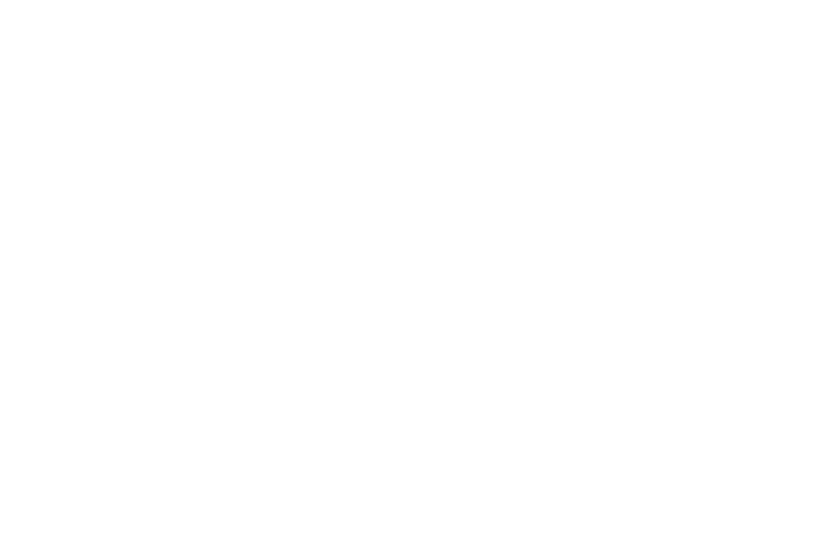
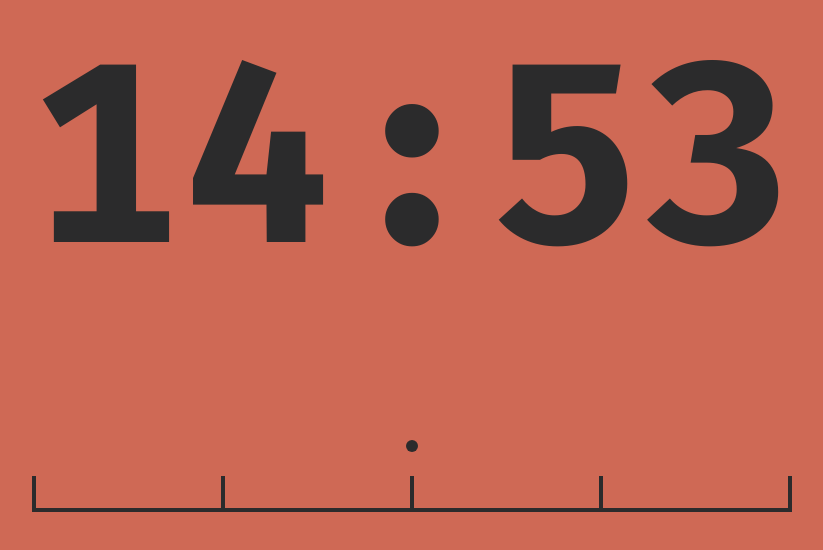
Before and after one commit to loonkwil/pomodoro-timer, a Next.js app: page / in a window 1280 px wide. Shown: the part 142-692 px from the top of the page, without its empty margins (228-1051 px from the left). Built offline with nearby package versions, Linux system fonts and the light colour scheme.

Commit message:
Create basic formatting

```diff
--- a/app/globals.css
+++ b/app/globals.css
@@ -0,0 +1,138 @@
+@layer base, styles;
+
+@layer base {
+  :root {
+    --black: #2b2b2c;
+    --white: #ffffff;
+    --yellow: #ffdea9;
+    --pink: #cf6955;
+    --blue: #058b8c;
+  }
+
+  html {
+    box-sizing: border-box;
+  }
+
+  *,
+  *:before,
+  *:after {
+    box-sizing: inherit;
+  }
+
+  body {
+    margin: 0;
+    height: 100dvh;
+  }
+}
+
+@layer styles {
+  .app-container {
+    height: 100%;
+    container-type: inline-size;
+  }
+
+  .app {
+    --progress-bar-line-width: 2px;
+    --progress-bar-stroke: var(--black);
+    --progress-bar-thumb-position: 1; /* 1: at the bottom, 0: on the top */
+    --bg: var(--yellow);
+    --text: var(--black);
+    @media (prefers-color-scheme: dark) {
+      --progress-bar-stroke: var(--white);
+      --bg: var(--black);
+      --text: var(--yellow);
+    }
+
+    @container (width >= 1024px) {
+      --progress-bar-line-width: 4px;
+    }
+
+    @container style(--state: pomodoro) {
+      --progress-bar-thumb-position: 0;
+      --bg: var(--pink);
+      @media (prefers-color-scheme: dark) {
+        --bg: var(--black);
+        --text: var(--pink);
+      }
+    }
+
+    @container style(--state: short-break) {
+      --progress-bar-thumb-position: 0;
+      --bg: var(--blue);
+      @media (prefers-color-scheme: dark) {
+        --bg: var(--black);
+        --text: var(--blue);
+      }
+    }
+
+    font-size: clamp(40px, 25cqw, 256px);
+    height: 100%;
+    display: grid;
+    align-content: center;
+    justify-content: center;
+    justify-items: center;
+    gap: 0.5em;
+    user-select: none;
+    background: var(--bg);
+    color: var(--text);
+    transition-property: background, color;
+    transition-duration: 200ms;
+
+    & input[type="range"] {
+      --thumb-diameter: calc(var(--progress-bar-line-width) * 3);
+      --height: calc(18 * var(--progress-bar-line-width));
+
+      position: relative;
+      width: 100%;
+      appearance: none;
+      background: transparent;
+
+      &:focus {
+        --progress-bar-stroke: var(--yellow);
+        outline: none;
+      }
+
+      &::-webkit-slider-runnable-track {
+        appearance: none;
+        height: var(--height);
+      }
+
+      &::-webkit-slider-thumb {
+        appearance: none;
+        width: var(--thumb-diameter);
+        height: var(--thumb-diameter);
+        border-radius: 50%;
+        background: var(--progress-bar-stroke);
+        transition: translate 200ms;
+        translate: 0
+          calc(
+            var(--progress-bar-thumb-position) *
+              (
+                var(--height) - var(--thumb-diameter) -
+                  var(--progress-bar-line-width)
+              )
+          );
+      }
+
+      &:after {
+        content: "";
+        display: block flow;
+        position: absolute;
+        right: var(--progress-bar-line-width);
+        left: var(--progress-bar-line-width);
+        bottom: 0;
+        height: calc(var(--height) / 2);
+        border: var(--progress-bar-line-width) solid var(--progress-bar-stroke);
+        border-top: none;
+        border-right: none;
+        background-image: linear-gradient(
+          90deg,
+          transparent 0%,
+          transparent calc(100% - var(--progress-bar-line-width)),
+          var(--progress-bar-stroke) calc(100% - var(--progress-bar-line-width))
+        );
+        background-size: 25%;
+      }
+    }
+  }
+}
--- a/app/page.tsx
+++ b/app/page.tsx
@@ -1,3 +1,15 @@
 export default function Home() {
-  return <></>;
+  const state = "pomodoro";
+
+  return (
+    <div
+      className="app-container"
+      style={{ "--state": state } as React.CSSProperties}
+    >
+      <div className="app">
+        <time>14:53</time>
+        <input type="range" min="0" max="100" step="25" />
+      </div>
+    </div>
+  );
 }
```
